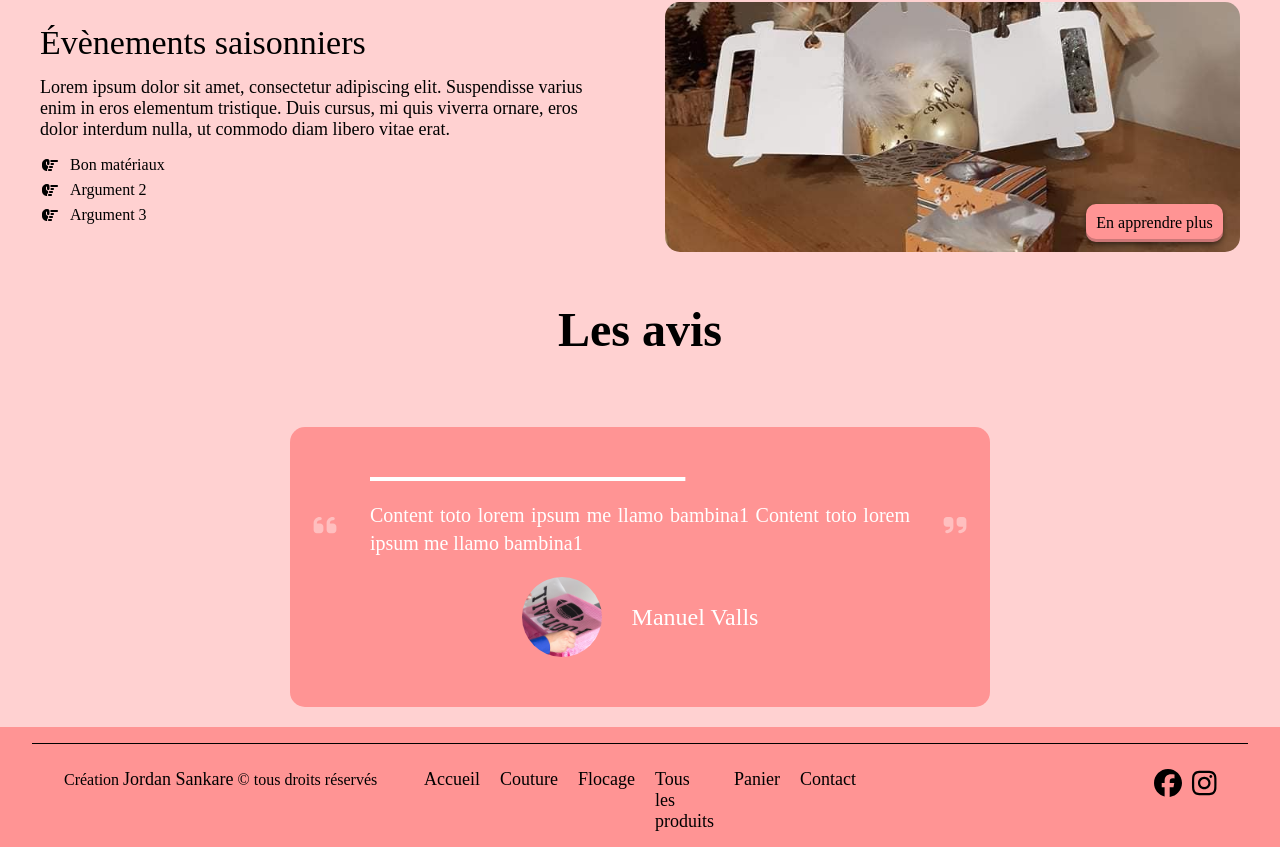
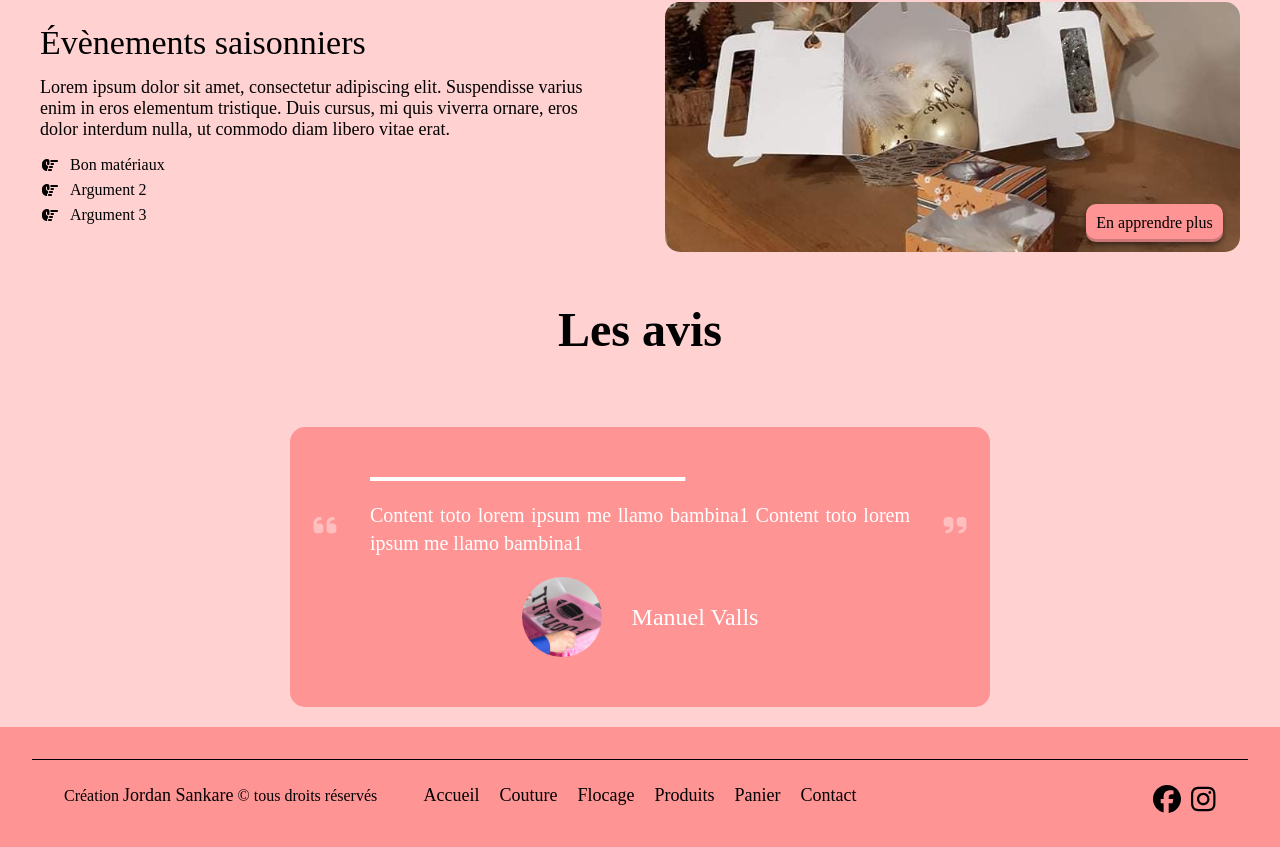
Before and after one commit to jsankare/c-line, a Next.js app: page / in a window 1280 px wide. Shown: the part 1449-2296 px from the top of the page. Built offline with nearby package versions, Linux system fonts and the light colour scheme; a web font is replaced by a local one.

Commit message:
minor text change

```diff
--- a/components/Footer.jsx
+++ b/components/Footer.jsx
@@ -94,7 +94,7 @@ const Footer = () => {
                     <StyledLink href="/" >Accueil</StyledLink>
                     <StyledLink href="/sewing" >Couture</StyledLink>
                     <StyledLink href="/flocking" >Flocage</StyledLink>
-                    <StyledLink href="/products" >Tous les produits</StyledLink>
+                    <StyledLink href="/products" >Produits</StyledLink>
                     <StyledLink href="/cart" >Panier</StyledLink>
                     <StyledLink href="/contact" >Contact</StyledLink>
                 </LinksWrapper>
```
